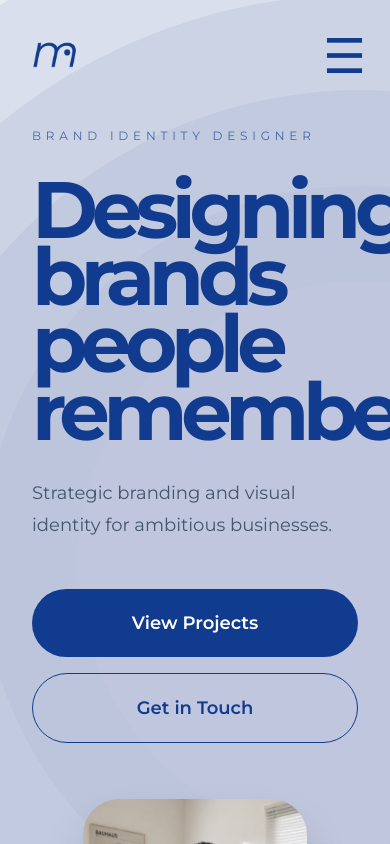
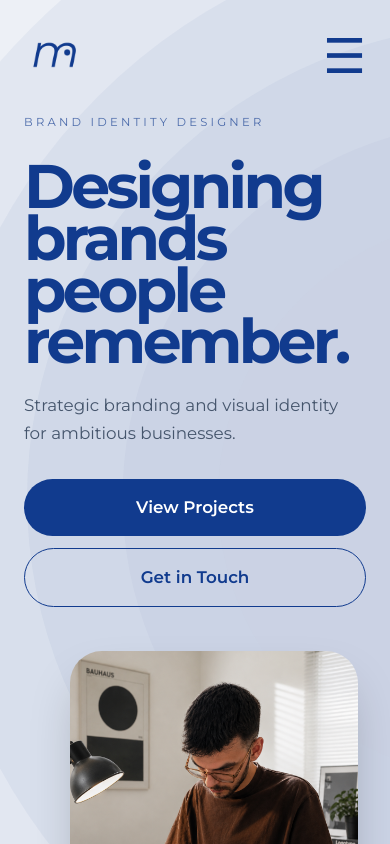
Before and after one commit to kerteszmatyas777-tech/kertesz-portfolio, a Next.js app: page / in a window 390 px wide. Shown: the top 844 px of the page. Built offline with nearby package versions, Linux system fonts and the light colour scheme.

Commit message:
Polish mobile hero presentation

```diff
--- a/app/components/BackgroundPattern.tsx
+++ b/app/components/BackgroundPattern.tsx
@@ -14,16 +14,16 @@ export default function BackgroundPattern() {
           repeat: Infinity,
           ease: "easeInOut",
         }}
-        className="absolute -right-[720px] top-1/2 h-[1500px] w-[1500px] -translate-y-1/2 lg:-right-[620px] lg:h-[1750px] lg:w-[1750px]"
+        className="absolute -right-[860px] top-1/2 h-[1500px] w-[1500px] -translate-y-1/2 lg:-right-[780px] lg:h-[1750px] lg:w-[1750px]"
         viewBox="0 0 1750 1750"
         fill="none"
       >
-        <circle cx="875" cy="875" r="875" fill="#113B8E" opacity="0.07" />
-        <circle cx="875" cy="875" r="765" fill="#294B98" opacity="0.08" />
-        <circle cx="875" cy="875" r="655" fill="#536CAA" opacity="0.1" />
-        <circle cx="875" cy="875" r="545" fill="#7C8BBC" opacity="0.13" />
-        <circle cx="875" cy="875" r="435" fill="#A4AACD" opacity="0.18" />
-        <circle cx="875" cy="875" r="325" fill="#C9CADF" opacity="0.28" />
+        <circle cx="875" cy="875" r="875" fill="#113B8E" opacity="0.045" />
+        <circle cx="875" cy="875" r="765" fill="#294B98" opacity="0.055" />
+        <circle cx="875" cy="875" r="655" fill="#536CAA" opacity="0.07" />
+        <circle cx="875" cy="875" r="545" fill="#7C8BBC" opacity="0.09" />
+        <circle cx="875" cy="875" r="435" fill="#A4AACD" opacity="0.12" />
+        <circle cx="875" cy="875" r="325" fill="#C9CADF" opacity="0.18" />
       </motion.svg>
     </div>
   );
--- a/app/components/Hero.tsx
+++ b/app/components/Hero.tsx
@@ -9,6 +9,10 @@ import { translations } from "@/app/data/translations";
 export default function Hero() {
   const { language } = useLanguage();
   const t = translations[language];
+  const mobileTitleClass =
+    language === "hu"
+      ? "mt-7 max-w-full text-[clamp(3.05rem,12.8vw,3.8rem)] font-bold leading-[0.88] tracking-[-0.045em] text-[var(--primary)]"
+      : "mt-7 max-w-full text-[clamp(3.3rem,15.8vw,4.5rem)] font-bold leading-[0.84] tracking-[-0.06em] text-[var(--primary)]";
 
   return (
     <section className="relative overflow-hidden bg-[#F8F9FB]">
@@ -16,12 +20,12 @@ export default function Hero() {
 
       {/* ================= MOBILE ================= */}
 
-      <div className="relative z-10 flex min-h-screen flex-col px-8 pt-32 pb-12 lg:hidden">
+      <div className="relative z-10 flex min-h-[100svh] flex-col px-6 pt-28 pb-8 lg:hidden">
 
         <motion.p
           initial={{ opacity: 0, y: 20 }}
           animate={{ opacity: 1, y: 0 }}
-          className="text-xs uppercase tracking-[0.4em] text-[var(--primary)]/70"
+          className="max-w-[20rem] text-[0.72rem] uppercase leading-5 tracking-[0.28em] text-[var(--primary)]/70"
         >
           {t.hero.eyebrow}
         </motion.p>
@@ -30,12 +34,11 @@ export default function Hero() {
           initial={{ opacity: 0, y: 35 }}
           animate={{ opacity: 1, y: 0 }}
           transition={{ delay: 0.1 }}
-          className="mt-8 text-[5rem] font-bold leading-[0.84] tracking-[-0.08em] text-[var(--primary)]"
+          className={mobileTitleClass}
         >
           {t.hero.mobileTitle.map((line) => (
-            <span key={line}>
+            <span key={line} className="block">
               {line}
-              <br />
             </span>
           ))}
         </motion.h1>
@@ -44,18 +47,18 @@ export default function Hero() {
           initial={{ opacity: 0 }}
           animate={{ opacity: 1 }}
           transition={{ delay: 0.3 }}
-          className="mt-8 max-w-xs text-lg leading-8 text-slate-600"
+          className="mt-6 max-w-[20rem] text-[1.05rem] leading-7 text-slate-600"
         >
           {t.hero.mobileDescription}
         </motion.p>
 
-        <div className="mt-12 flex flex-col gap-4">
+        <div className="mt-8 flex flex-col gap-3">
 
-          <button className="rounded-full bg-[var(--primary)] px-10 py-5 text-lg font-semibold text-white transition-all duration-500 hover:-translate-y-1 hover:scale-[1.02] hover:shadow-2xl active:scale-[0.98]">
+          <button className="rounded-full bg-[var(--primary)] px-9 py-4 text-[1.05rem] font-semibold text-white transition-all duration-500 hover:-translate-y-1 hover:scale-[1.02] hover:shadow-2xl active:scale-[0.98]">
             {t.hero.projects}
           </button>
 
-          <button className="rounded-full border border-[var(--primary)] px-10 py-5 text-lg font-semibold text-[var(--primary)] transition-all duration-500 hover:-translate-y-1 hover:scale-[1.02] hover:bg-[var(--primary)] hover:text-white hover:shadow-2xl active:scale-[0.98]">
+          <button className="rounded-full border border-[var(--primary)] px-9 py-4 text-[1.05rem] font-semibold text-[var(--primary)] transition-all duration-500 hover:-translate-y-1 hover:scale-[1.02] hover:bg-[var(--primary)] hover:text-white hover:shadow-2xl active:scale-[0.98]">
             {t.hero.contact}
           </button>
 
@@ -65,15 +68,16 @@ export default function Hero() {
           initial={{ opacity: 0, y: 40 }}
           animate={{ opacity: 1, y: 0 }}
           transition={{ delay: 0.5 }}
-          className="mt-14 flex justify-center"
+          className="mt-11 flex justify-end pr-2"
         >
-          <div className="relative aspect-[4/5] w-56 overflow-hidden rounded-[36px] shadow-2xl">
+          <div className="relative h-[min(19.5rem,80vw)] w-[min(18rem,76vw)] overflow-hidden rounded-[32px] shadow-2xl">
 
             <Image
               src="/images/profile2.png"
               alt="Kertész Mátyás"
               fill
               priority
+              sizes="76vw"
               className="object-cover"
             />
 
@@ -124,13 +128,14 @@ export default function Hero() {
           transition={{ duration: 0.9, delay: 0.2 }}
           className="flex justify-end"
         >
-          <div className="relative aspect-[4/5] w-full max-w-[520px] overflow-hidden rounded-[40px] shadow-2xl">
+          <div className="relative h-[min(650px,68vh)] w-full max-w-[600px] overflow-hidden rounded-[40px] shadow-2xl">
 
             <Image
               src="/images/profile2.png"
               alt="Kertész Mátyás"
               fill
               priority
+              sizes="(max-width: 1024px) 76vw, 600px"
               className="object-cover"
             />
 
```
